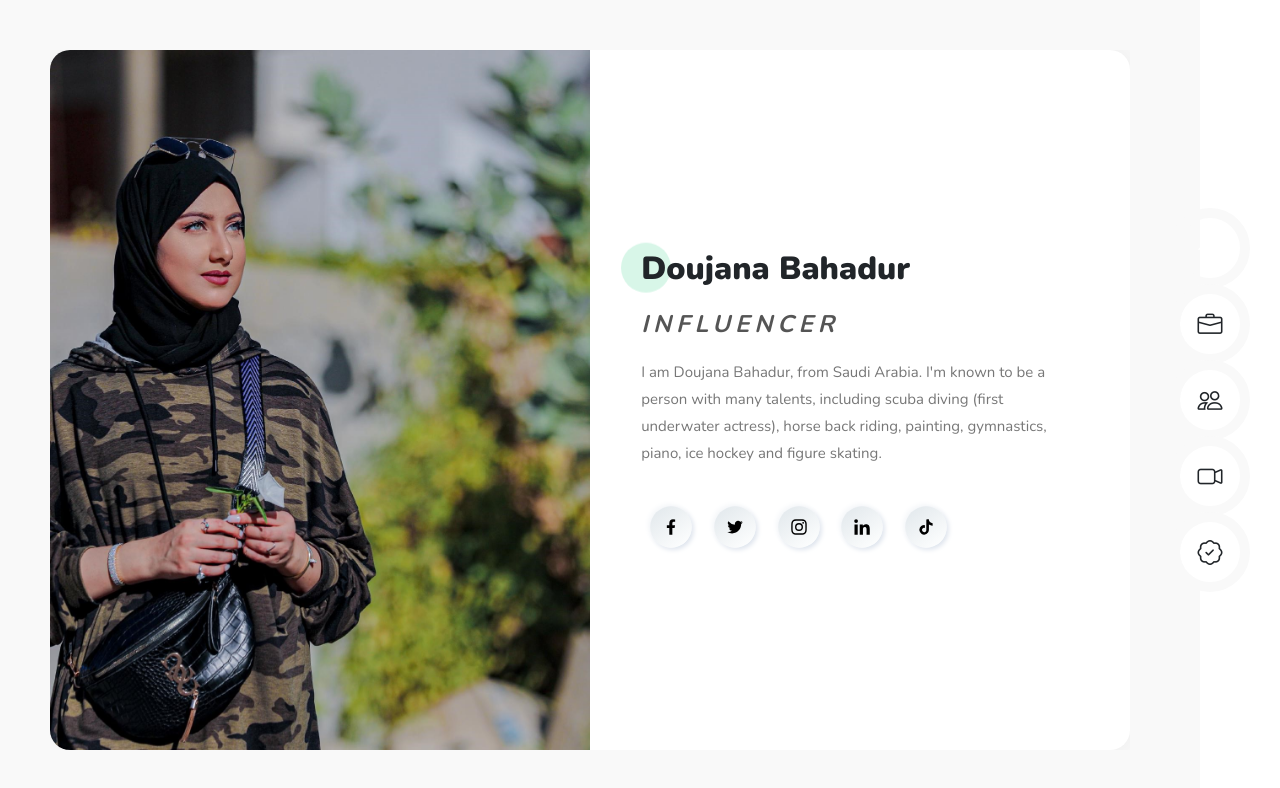
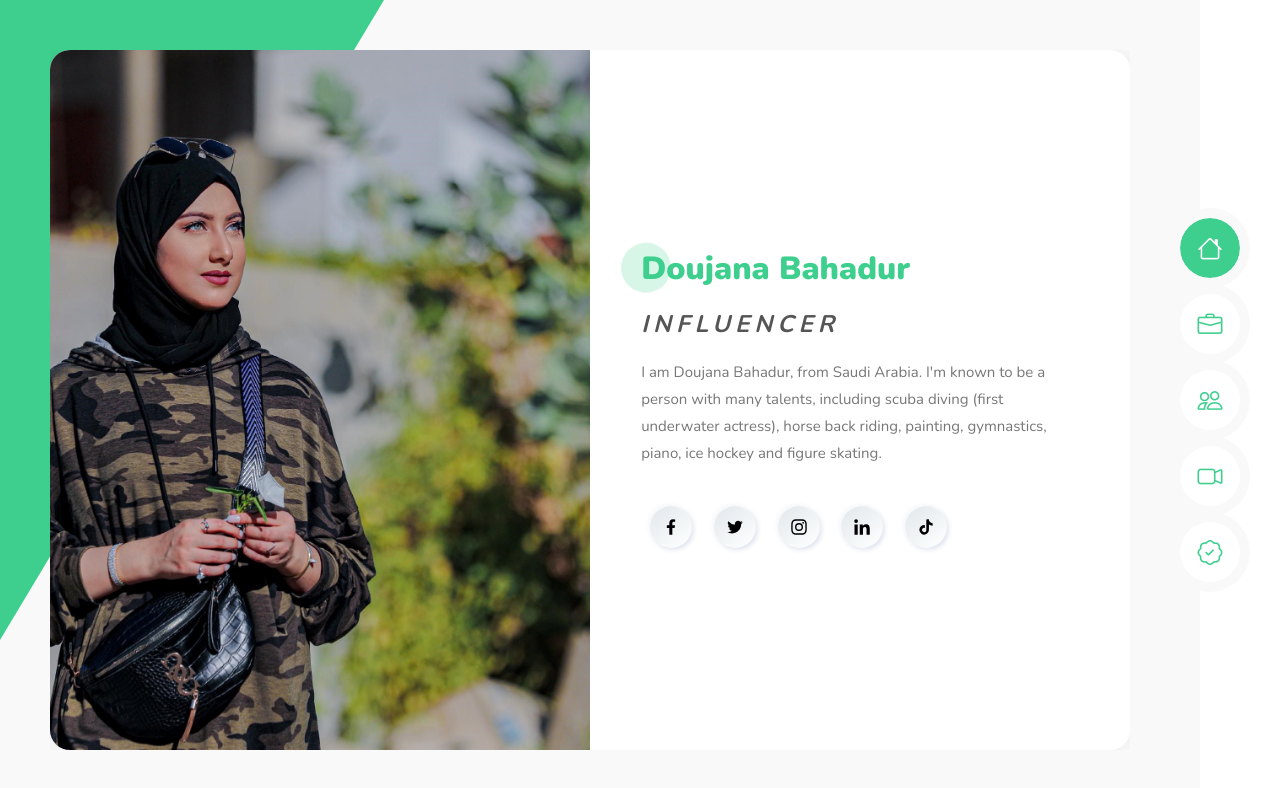
Before and after one commit to h-coder7/hossam_cv, a plain HTML site: page index.html in a window 1280 px wide. Drawn offline with nearby package versions, Linux system fonts and the light colour scheme.

Commit message:
Update index.html

```diff
--- a/index.html
+++ b/index.html
@@ -31,7 +31,7 @@
 
     <style>
         :root {
-            --mainColor: #3ECF8E;
+            --primary: #3ECF8E;
             --bgMainColorLight: #F4F6FB;
         }
     </style>
```
